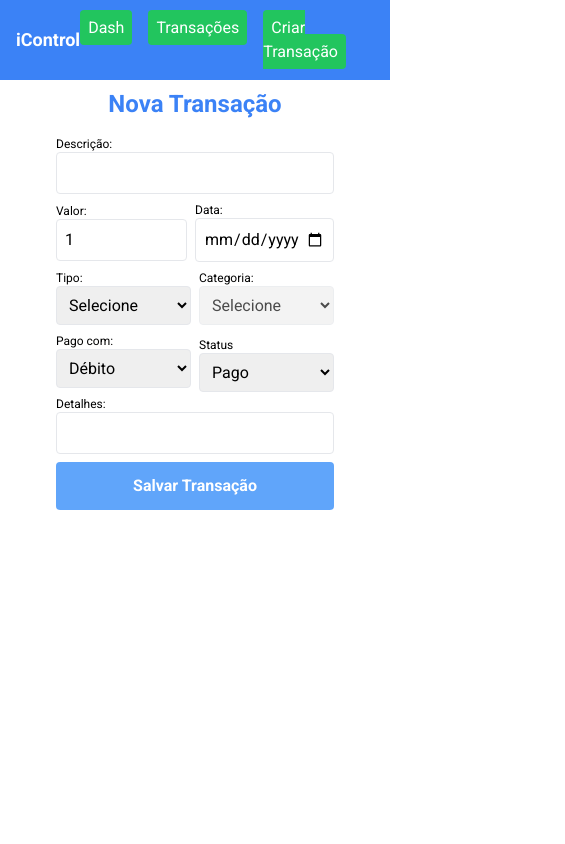
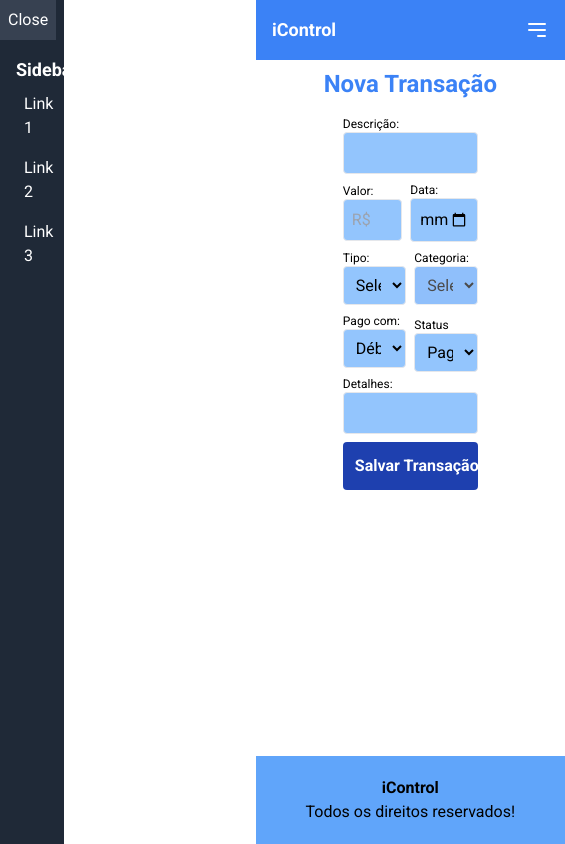
Before and after one commit to tvm-dev/icontrol-web, a Next.js app: page /transactions/create in a window 390 px wide. Shown: the whole page, 565 px wide, since content can reach past the window. Built offline with nearby package versions, Linux system fonts and the light colour scheme.

Commit message:
Changes Dashboard started

```diff
--- a/src/app/components/Shared/Header.tsx
+++ b/src/app/components/Shared/Header.tsx
@@ -1,16 +1,48 @@
+"use client"; // Se estiver usando Next.js, isso garante que o componente seja executado no cliente
+
+import { useState } from "react";
+
 export default function Header() {
+  const [isOpen, setIsOpen] = useState(false);
+
+  const toggleMenu = () => {
+    setIsOpen(!isOpen);
+  };
+
   return (
-    <>
     <nav className="bg-blue-500 p-4">
       <div className="container mx-auto flex justify-between items-center">
         <div className="text-white text-lg font-bold">
-            <a href="/"> iControl</a>
+          <a href="/">iControl</a>
         </div>
-          <ul className="flex space-x-4">
+
+        {/* Botão do Menu Hamburguer */}
+        <button
+          className="text-white md:hidden flex items-center"
+          onClick={toggleMenu}
+        >
+          <svg
+            className="w-6 h-6"
+            fill="none"
+            stroke="currentColor"
+            viewBox="0 0 24 24"
+            xmlns="http://www.w3.org/2000/svg"
+          >
+            <path
+              strokeLinecap="round"
+              strokeLinejoin="round"
+              strokeWidth="2"
+              d="M4 6h16M4 12h16m-7 6h7"
+            />
+          </svg>
+        </button>
+
+        {/* Menu Desktop */}
+        <ul className="hidden md:flex space-x-4">
           <li>
             <a
               href="/dashboard"
-                className="bg-green-500 text-white  hover:text-gray-200 hover:bg-green-900 p-2 transition duration-500 rounded "
+              className="bg-green-500 text-white hover:text-gray-200 hover:bg-green-900 p-2 transition duration-500 rounded"
             >
               Dash
             </a>
@@ -19,7 +51,7 @@ export default function Header() {
           <li>
             <a
               href="/transactions"
-                className="bg-green-500 text-white  hover:text-gray-200 hover:bg-green-900 p-2 transition duration-500 rounded "
+              className="bg-green-500 text-white hover:text-gray-200 hover:bg-green-900 p-2 transition duration-500 rounded"
             >
               Transações
             </a>
@@ -28,7 +60,43 @@ export default function Header() {
           <li>
             <a
               href="/transactions/create"
-                className="bg-green-500 text-white  hover:text-gray-200 hover:bg-green-900 p-2 transition duration-500 rounded "
+              className="bg-green-500 text-white hover:text-gray-200 hover:bg-green-900 p-2 transition duration-500 rounded"
+            >
+              Criar Transação
+            </a>
+          </li>
+        </ul>
+      </div>
+
+      {/* Menu Mobile */}
+      <div
+        className={`md:hidden ${
+          isOpen ? "block" : "hidden"
+        } absolute top-16 left-0 w-full bg-blue-500`}
+      >
+        <ul className="flex flex-col space-y-2 p-4">
+          <li>
+            <a
+              href="/dashboard"
+              className="bg-green-500 text-white hover:text-gray-200 hover:bg-green-900 p-2 transition duration-500 rounded"
+            >
+              Dash
+            </a>
+          </li>
+
+          <li>
+            <a
+              href="/transactions"
+              className="bg-green-500 text-white hover:text-gray-200 hover:bg-green-900 p-2 transition duration-500 rounded"
+            >
+              Transações
+            </a>
+          </li>
+
+          <li>
+            <a
+              href="/transactions/create"
+              className="bg-green-500 text-white hover:text-gray-200 hover:bg-green-900 p-2 transition duration-500 rounded"
             >
               Criar Transação
             </a>
@@ -36,6 +104,5 @@ export default function Header() {
         </ul>
       </div>
     </nav>
-    </>
   );
 }
--- a/src/app/components/Shared/Sidebar.tsx
+++ b/src/app/components/Shared/Sidebar.tsx
@@ -1,7 +1,50 @@
+"use client";
+
+import { useState } from "react";
+
 export default function Sidebar() {
+  const [isOpen, setIsOpen] = useState(true);
+
+  const toggleSidebar = () => {
+    setIsOpen(!isOpen);
+  };
+
   return (
-    <>
-      <h1>Sidebar</h1>
-    </>
+    <div
+      className={`fixed top-0 left-0 h-full bg-gray-800 text-white transition-transform ${
+        isOpen ? "translate-x-0" : "-translate-x-full"
+      } md:translate-x-0 md:w-64 w-16`}
+    >
+      <button
+        className="p-2 text-white bg-gray-700 md:hidden"
+        onClick={toggleSidebar}
+      >
+        {isOpen ? "Close" : "Open"}
+      </button>
+      <div
+        className={`flex flex-col p-4 ${isOpen ? "block" : "hidden md:block"}`}
+      >
+        <h1 className="text-lg font-bold">Sidebar</h1>
+        <nav>
+          <ul>
+            <li>
+              <a href="/path1" className="block p-2 hover:bg-gray-600">
+                Link 1
+              </a>
+            </li>
+            <li>
+              <a href="/path2" className="block p-2 hover:bg-gray-600">
+                Link 2
+              </a>
+            </li>
+            <li>
+              <a href="/path3" className="block p-2 hover:bg-gray-600">
+                Link 3
+              </a>
+            </li>
+          </ul>
+        </nav>
+      </div>
+    </div>
   );
 }
--- a/src/app/components/transactionsPages/areaFilters.tsx
+++ b/src/app/components/transactionsPages/areaFilters.tsx
@@ -37,7 +37,7 @@ const AreaFilter: React.FC<AreaFilterProps> = ({ onFilterChange }) => {
         </select>
       </div>
 
-      <div className="relative">
+      {/* <div className="relative">
         <label htmlFor="reports" className="text-sm font-medium text-gray-700">
           Gerar relatório:
         </label>
@@ -52,7 +52,7 @@ const AreaFilter: React.FC<AreaFilterProps> = ({ onFilterChange }) => {
           <option value="excel">Gerar Excel 💹</option>
           <option value="csv">Gerar CSV 🔡</option>
         </select>
-      </div>
+      </div> */}
     </div>
   );
 };
--- a/src/app/layout.tsx
+++ b/src/app/layout.tsx
@@ -1,12 +1,11 @@
 import type { Metadata } from "next";
-import { Roboto, Ubuntu } from "next/font/google";
+import { Roboto } from "next/font/google";
 import "./globals.css";
 
 import Header from "@/app/components/Shared/Header";
-import { title } from "process";
-import Footer from "./components/Shared/Footer";
+import Footer from "@/app/components/Shared/Footer";
+import Sidebar from "./components/Shared/Sidebar";
 
-//const mainFontFamily = Ubuntu({ subsets: ["latin"] });
 const mainFontFamily = Roboto({
   weight: ["300", "400", "700"],
   subsets: ["latin"],
@@ -17,12 +16,6 @@ export const metadata: Metadata = {
   description: "tvm alterar description here",
 };
 
-// export async function generateMetadata({ params }) {
-//   params: {
-//     title: title;
-//   }
-// }
-
 export default function RootLayout({
   children,
 }: Readonly<{
@@ -30,12 +23,16 @@ export default function RootLayout({
 }>) {
   return (
     <html lang="en" className={mainFontFamily.className}>
-      <body className="">
-        <Header />
-
-        {children}
-
-        {/* <Footer /> */}
+      <body className="flex min-h-screen">
+        <Sidebar /> {/* Inclua o componente Sidebar */}
+        <div className="flex flex-col flex-grow ml-64">
+          {" "}
+          {/* Ajuste a margem para acomodar a Sidebar */}
+          <Header />
+          <main className="flex-grow">{children}</main>{" "}
+          {/* Envolva o conteúdo principal */}
+          <Footer />
+        </div>
       </body>
     </html>
   );
--- a/src/app/transactions/create/page.tsx
+++ b/src/app/transactions/create/page.tsx
@@ -111,7 +111,7 @@ export default function NewTransaction() {
       <h1 className="font-bold text-2xl text-center text-blue-500 mt-2">
         Nova Transação
       </h1>
-      <div className="w-full mb-2 p-2 rounded">
+      <div className="w-4/5 mx-auto mb-2 p-2 rounded ">
         <form
           className="flex flex-col mx-12 my-2"
           onSubmit={handleRegisterTransaction}
@@ -122,7 +122,7 @@ export default function NewTransaction() {
             ref={descriptionRef}
             type="text"
             required
-            className="border border-1 w-full mb-2 p-2 rounded focus:outline-none focus:ring-2 focus:ring-blue-500"
+            className="bg-blue-300 border border-1 w-full mb-2 p-2 rounded focus:outline-none focus:ring-2 focus:ring-blue-500"
           />
 
           <div className="flex items-center space-x-2">
@@ -131,10 +131,11 @@ export default function NewTransaction() {
               <label className="text-xs">Valor:</label>
               <input
                 ref={amountRef}
-                defaultValue="1"
+                defaultValue=""
                 type="number"
                 required
-                className="border border-1 w-full mb-2 p-2 rounded focus:outline-none focus:ring-2 focus:ring-blue-500"
+                placeholder="R$"
+                className="bg-blue-300 border border-1 w-full mb-2 p-2 rounded focus:outline-none focus:ring-2 focus:ring-blue-500"
               />
             </div>
             {/* Date */}
@@ -144,7 +145,7 @@ export default function NewTransaction() {
                 ref={dateRef}
                 required
                 type="date"
-                className="border border-1 w-full mb-2 p-2 rounded focus:outline-none focus:ring-2 focus:ring-blue-500"
+                className="bg-blue-300 border border-1 w-full mb-2 p-2 rounded focus:outline-none focus:ring-2 focus:ring-blue-500"
               />
             </div>
           </div>
@@ -156,7 +157,7 @@ export default function NewTransaction() {
               <select
                 value={reverseTypeMapping[selectedType] || ""}
                 onChange={handleTypeChange}
-                className="border border-1 mb-2 p-2 rounded w-full"
+                className="bg-blue-300 border border-1 mb-2 p-2 rounded w-full"
               >
                 <option value="">Selecione</option>
                 {Object.keys(typeMapping).map((type) => (
@@ -173,7 +174,7 @@ export default function NewTransaction() {
                 value={selectedCategory}
                 onChange={handleCategoryChange}
                 disabled={!selectedType}
-                className="border border-1 mb-2 p-2 rounded w-full"
+                className="bg-blue-400 border border-1 mb-2 p-2 rounded w-full"
               >
                 <option value="">Selecione</option>
                 {categories.map((category) => (
@@ -191,7 +192,7 @@ export default function NewTransaction() {
               <label className="text-xs">Pago com:</label>
               <select
                 ref={paymentRef}
-                className="border border-1 mb-2 p-2 rounded w-full"
+                className="bg-blue-300 border border-1 mb-2 p-2 rounded w-full"
               >
                 <option value="1">Débito</option>
                 <option value="2">Crédito</option>
@@ -205,7 +206,7 @@ export default function NewTransaction() {
               <label className="text-xs">Status</label>
               <select
                 ref={statusRef}
-                className="border border-1 w-full mbf-2 p-2 rounded"
+                className="bg-blue-300 border border-1 w-full mbf-2 p-2 rounded"
               >
                 <option value="1">Pago</option>
                 <option value="2">Pendente</option>
@@ -218,14 +219,14 @@ export default function NewTransaction() {
           <input
             ref={detailsRef}
             type="text"
-            className="border border-1 w-full mb-2 p-2 rounded focus:outline-none focus:ring-2 focus:ring-blue-500"
+            className="bg-blue-300 border border-1 w-full mb-2 p-2 rounded focus:outline-none focus:ring-2 focus:ring-blue-500"
           />
 
           {/* Button */}
           <input
             type="submit"
             value="Salvar Transação"
-            className="cursor-pointer w-full bg-blue-400 rounded font-bold p-3 text-white hover:bg-blue-900 transition duration-500"
+            className="cursor-pointer w-full bg-blue-800 rounded font-bold p-3 text-white hover:bg-blue-900 transition duration-500"
           />
         </form>
       </div>
--- a/src/app/transactions/page.tsx
+++ b/src/app/transactions/page.tsx
@@ -152,7 +152,7 @@ export default function PageTransactions() {
       <TableTransactions
         transactions={filteredTransactions}
         filterType={filterType}
-        onDelete={handleDelete}
+        //onDelete={handleDelete}
         updateTotals={() => calculateTotals(transactionFiltered)} // Chama calculateTotals quando updateTotals é chamado
       />
     </div>
```
Lines whose indentation alone changed are shown as unchanged.
